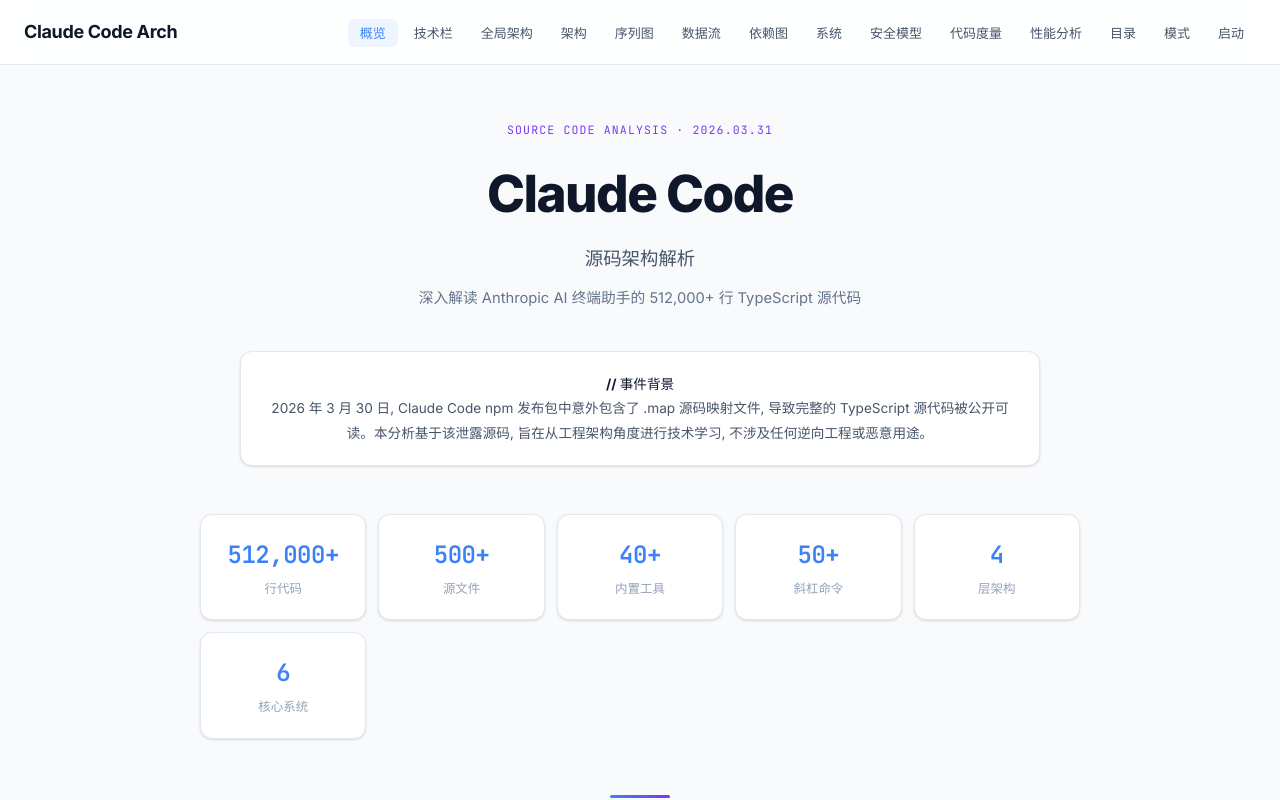
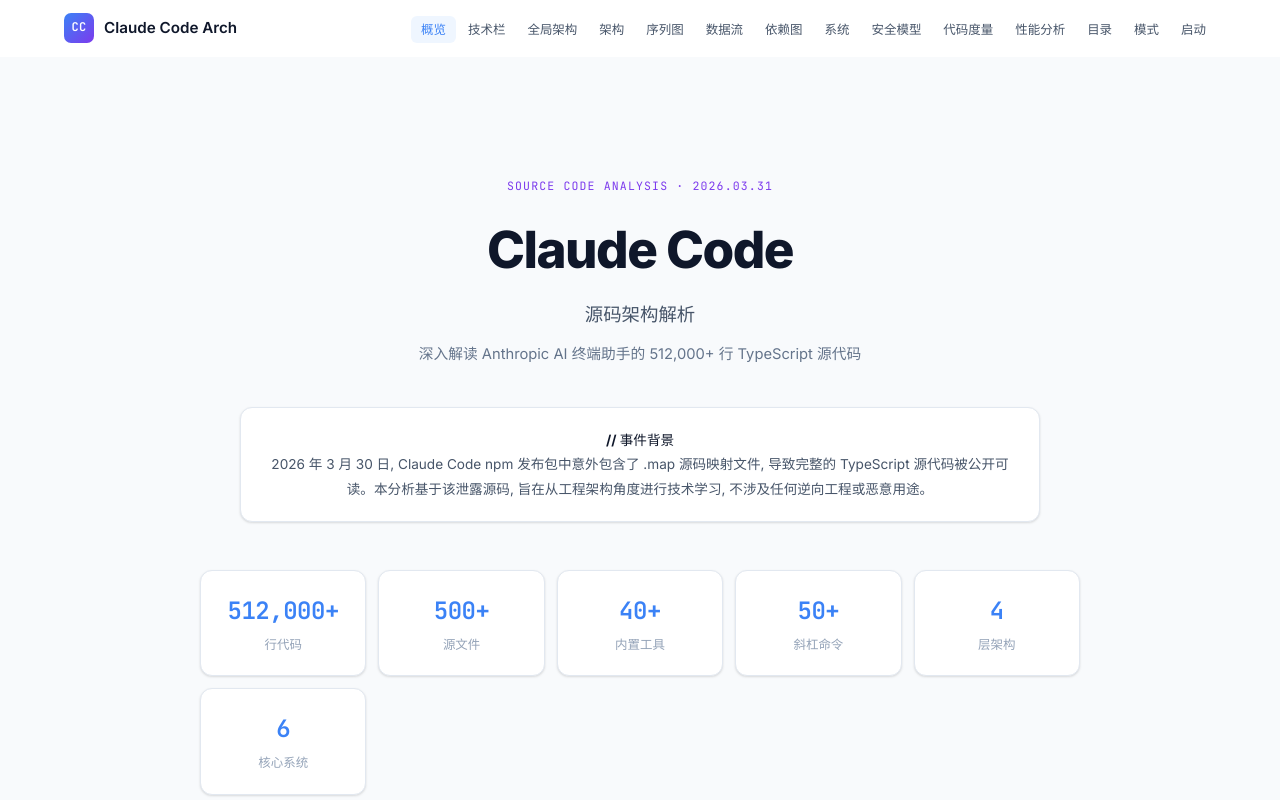
Before and after one commit to Tsutomu-miku/claude-code-architecture, a React (Vite) app: page / in a window 1280 px wide. Shown: the top 800 px of the page. Built offline with nearby package versions, Linux system fonts and the light colour scheme.

Commit message:
feat: rewrite Footer, DirTree, App, CodeMetrics to light professional theme

```diff
--- a/src/App.tsx
+++ b/src/App.tsx
@@ -18,20 +18,20 @@
 import Footer from './sections/Footer'
 
 const navItems = [
-  { id: 'hero', label: '概览' },
-  { id: 'tech', label: '技术栏' },
-  { id: 'global-arch', label: '全局架构' },
-  { id: 'arch', label: '架构' },
-  { id: 'sequence-diag', label: '序列图' },
-  { id: 'flow', label: '数据流' },
-  { id: 'dependency-graph', label: '依赖图' },
-  { id: 'systems', label: '系统' },
-  { id: 'security-model', label: '安全模型' },
-  { id: 'code-metrics', label: '代码度量' },
-  { id: 'performance', label: '性能分析' },
-  { id: 'tree', label: '目录' },
-  { id: 'patterns', label: '模式' },
-  { id: 'boot', label: '启动' },
+  { id: 'hero', label: '\u6982\u89C8' },
+  { id: 'tech', label: '\u6280\u672F\u680F' },
+  { id: 'global-arch', label: '\u5168\u5C40\u67B6\u6784' },
+  { id: 'arch', label: '\u67B6\u6784' },
+  { id: 'sequence-diag', label: '\u5E8F\u5217\u56FE' },
+  { id: 'flow', label: '\u6570\u636E\u6D41' },
+  { id: 'dependency-graph', label: '\u4F9D\u8D56\u56FE' },
+  { id: 'systems', label: '\u7CFB\u7EDF' },
+  { id: 'security-model', label: '\u5B89\u5168\u6A21\u578B' },
+  { id: 'code-metrics', label: '\u4EE3\u7801\u5EA6\u91CF' },
+  { id: 'performance', label: '\u6027\u80FD\u5206\u6790' },
+  { id: 'tree', label: '\u76EE\u5F55' },
+  { id: 'patterns', label: '\u6A21\u5F0F' },
+  { id: 'boot', label: '\u542F\u52A8' },
 ]
 
 export default function App() {
@@ -39,6 +39,19 @@
   const [mobileOpen, setMobileOpen] = useState(false)
   const [activeId, setActiveId] = useState('hero')
   const sectionsRef = useRef<Map<string, IntersectionObserverEntry>>(new Map())
+
+  useEffect(() => {
+    document.documentElement.style.background = '#f8fafc'
+    document.body.style.background = '#f8fafc'
+    document.body.style.color = '#0f172a'
+    document.body.style.fontFamily = "'Inter', system-ui, sans-serif"
+    return () => {
+      document.documentElement.style.background = ''
+      document.body.style.background = ''
+      document.body.style.color = ''
+      document.body.style.fontFamily = ''
+    }
+  }, [])
 
   useEffect(() => {
     const onScroll = () => setScrolled(window.scrollY > 10)
@@ -71,47 +84,194 @@
 
   return (
     <>
-      <nav className={`nav${scrolled ? ' scrolled' : ''}`}>
-        <div className="nav-inner">
-          <span className="nav-logo">Claude Code Arch</span>
-          <ul className="nav-links">
+      <nav style={{
+        position: 'fixed',
+        top: 0,
+        left: 0,
+        right: 0,
+        zIndex: 1000,
+        background: scrolled
+          ? 'rgba(255, 255, 255, 0.85)'
+          : 'rgba(255, 255, 255, 0.95)',
+        backdropFilter: 'blur(12px)',
+        WebkitBackdropFilter: 'blur(12px)',
+        borderBottom: scrolled ? '1px solid #e2e8f0' : '1px solid transparent',
+        transition: 'background 0.3s ease, border-color 0.3s ease, box-shadow 0.3s ease',
+        boxShadow: scrolled ? '0 1px 3px rgba(0,0,0,0.06)' : 'none',
+      }}>
+        <div style={{
+          maxWidth: 1200,
+          margin: '0 auto',
+          padding: '0 24px',
+          height: 56,
+          display: 'flex',
+          alignItems: 'center',
+          justifyContent: 'space-between',
+        }}>
+          <div style={{
+            display: 'flex',
+            alignItems: 'center',
+            gap: 10,
+            cursor: 'pointer',
+          }} onClick={() => scrollTo('hero')}>
+            <div style={{
+              width: 30,
+              height: 30,
+              borderRadius: 7,
+              background: 'linear-gradient(135deg, #3b82f6, #7c3aed)',
+              display: 'flex',
+              alignItems: 'center',
+              justifyContent: 'center',
+              color: '#ffffff',
+              fontFamily: "'JetBrains Mono', monospace",
+              fontSize: '0.75rem',
+              fontWeight: 800,
+              letterSpacing: '0.02em',
+            }}>
+              CC
+            </div>
+            <span style={{
+              fontFamily: "'Inter', system-ui, sans-serif",
+              fontSize: '0.95rem',
+              fontWeight: 600,
+              color: '#0f172a',
+            }}>
+              Claude Code Arch
+            </span>
+          </div>
+          <ul style={{
+            display: 'flex',
+            alignItems: 'center',
+            gap: 2,
+            listStyle: 'none',
+            margin: 0,
+            padding: 0,
+          }}>
+            <style>{`
+              .nav-desktop-links { display: flex !important; }
+              @media (max-width: 1024px) {
+                .nav-desktop-links { display: none !important; }
+              }
+            `}</style>
+            <div className="nav-desktop-links" style={{ display: 'flex', gap: 2 }}>
               {navItems.map(n => (
                 <li key={n.id}>
                   <a
                     href={`#${n.id}`}
-                  className={activeId === n.id ? 'active' : ''}
                     onClick={e => { e.preventDefault(); scrollTo(n.id) }}
+                    style={{
+                      fontFamily: "'Inter', system-ui, sans-serif",
+                      fontSize: '0.78rem',
+                      fontWeight: activeId === n.id ? 600 : 400,
+                      color: activeId === n.id ? '#3b82f6' : '#475569',
+                      textDecoration: 'none',
+                      padding: '6px 10px',
+                      borderRadius: 6,
+                      background: activeId === n.id ? '#eff6ff' : 'transparent',
+                      transition: 'all 0.15s ease',
+                      whiteSpace: 'nowrap',
+                    }}
                   >
                     {n.label}
                   </a>
                 </li>
               ))}
+            </div>
           </ul>
-          <button className="burger" onClick={() => setMobileOpen(!mobileOpen)}>
+          <style>{`
+            .nav-burger-btn { display: none !important; }
+            @media (max-width: 1024px) {
+              .nav-burger-btn { display: flex !important; }
+            }
+          `}</style>
+          <button
+            className="nav-burger-btn"
+            onClick={() => setMobileOpen(!mobileOpen)}
+            style={{
+              display: 'none',
+              alignItems: 'center',
+              justifyContent: 'center',
+              width: 36,
+              height: 36,
+              border: 'none',
+              background: 'transparent',
+              cursor: 'pointer',
+              fontSize: '1.3rem',
+              color: '#334155',
+              borderRadius: 6,
+            }}
+          >
             {mobileOpen ? '\u2715' : '\u2630'}
           </button>
         </div>
       </nav>
-      <div className={`mobile-menu${mobileOpen ? ' open' : ''}`}>
+      <style>{`
+        .mobile-nav-menu {
+          display: none;
+        }
+        @media (max-width: 1024px) {
+          .mobile-nav-menu {
+            display: flex;
+          }
+        }
+      `}</style>
+      {mobileOpen && (
+        <div
+          className="mobile-nav-menu"
+          style={{
+            position: 'fixed',
+            top: 56,
+            left: 0,
+            right: 0,
+            bottom: 0,
+            zIndex: 999,
+            background: 'rgba(255, 255, 255, 0.98)',
+            backdropFilter: 'blur(12px)',
+            WebkitBackdropFilter: 'blur(12px)',
+            flexDirection: 'column',
+            padding: '16px 24px',
+            overflowY: 'auto',
+            borderTop: '1px solid #e2e8f0',
+          }}
+        >
           {navItems.map(n => (
-          <a key={n.id} href={`#${n.id}`} onClick={e => { e.preventDefault(); scrollTo(n.id) }}>{n.label}</a>
+            <a
+              key={n.id}
+              href={`#${n.id}`}
+              onClick={e => { e.preventDefault(); scrollTo(n.id) }}
+              style={{
+                fontFamily: "'Inter', system-ui, sans-serif",
+                fontSize: '0.95rem',
+                fontWeight: activeId === n.id ? 600 : 400,
+                color: activeId === n.id ? '#3b82f6' : '#334155',
+                textDecoration: 'none',
+                padding: '12px 16px',
+                borderRadius: 8,
+                background: activeId === n.id ? '#eff6ff' : 'transparent',
+                transition: 'all 0.15s ease',
+                display: 'block',
+              }}
+            >
+              {n.label}
+            </a>
           ))}
         </div>
-      <main>
-        <Hero />
-        <TechStack />
-        <GlobalArch />
-        <Architecture />
-        <SequenceDiag />
-        <DataFlow />
-        <DependencyGraph />
-        <Systems />
-        <SecurityModel />
-        <CodeMetrics />
-        <Performance />
-        <DirTree />
-        <Patterns />
-        <BootSeq />
+      )}
+      <main style={{ paddingTop: 56 }}>
+        <div style={{ background: '#ffffff' }}><Hero /></div>
+        <div style={{ background: '#f8fafc' }}><TechStack /></div>
+        <div style={{ background: '#ffffff' }}><GlobalArch /></div>
+        <div style={{ background: '#f8fafc' }}><Architecture /></div>
+        <div style={{ background: '#ffffff' }}><SequenceDiag /></div>
+        <div style={{ background: '#f8fafc' }}><DataFlow /></div>
+        <div style={{ background: '#ffffff' }}><DependencyGraph /></div>
+        <div style={{ background: '#f8fafc' }}><Systems /></div>
+        <div style={{ background: '#ffffff' }}><SecurityModel /></div>
+        <div style={{ background: '#f8fafc' }}><CodeMetrics /></div>
+        <div style={{ background: '#ffffff' }}><Performance /></div>
+        <div style={{ background: '#f8fafc' }}><DirTree /></div>
+        <div style={{ background: '#ffffff' }}><Patterns /></div>
+        <div style={{ background: '#f8fafc' }}><BootSeq /></div>
         <Footer />
       </main>
     </>
--- a/src/sections/DirTree.tsx
+++ b/src/sections/DirTree.tsx
@@ -76,29 +76,146 @@
 
 function TreeItem({ node, depth = 0 }: { node: TreeNode; depth?: number }) {
   const [open, setOpen] = useState(depth < 1)
+  const [hovered, setHovered] = useState(false)
   const hasKids = !!node.children?.length
   const isDir = hasKids || node.name.endsWith('/')
 
   return (
-    <div className="tree-item" style={{ paddingLeft: depth * 20 }}>
-      <div className={`tree-row${hasKids ? ' clickable' : ''}`} onClick={() => hasKids && setOpen(!open)}>
-        <span className="tree-toggle">{hasKids ? (open ? '\u25BE' : '\u25B8') : '\u00B7'}</span>
-        <span className={`tree-name${isDir ? ' dir' : ''}`}>{node.name}</span>
-        {node.size && <span className="tree-size">{node.size}</span>}
-        {node.desc && <span className="tree-desc">{node.desc}</span>}
+    <div style={{ paddingLeft: depth > 0 ? 20 : 0 }}>
+      {depth > 0 && (
+        <div style={{
+          position: 'absolute',
+          left: depth * 20 - 10,
+          top: 0,
+          bottom: 0,
+          width: 1,
+          background: '#e2e8f0',
+          pointerEvents: 'none',
+        }} />
+      )}
+      <div
+        style={{
+          display: 'flex',
+          alignItems: 'center',
+          gap: 8,
+          padding: '4px 8px',
+          borderRadius: 6,
+          cursor: hasKids ? 'pointer' : 'default',
+          background: hovered ? '#f1f5f9' : 'transparent',
+          transition: 'background 0.15s ease',
+          position: 'relative',
+        }}
+        onClick={() => hasKids && setOpen(!open)}
+        onMouseEnter={() => setHovered(true)}
+        onMouseLeave={() => setHovered(false)}
+      >
+        <span style={{
+          fontFamily: "'JetBrains Mono', monospace",
+          fontSize: '0.7rem',
+          color: '#94a3b8',
+          width: 14,
+          textAlign: 'center',
+          flexShrink: 0,
+          userSelect: 'none',
+        }}>
+          {hasKids ? (open ? '\u25BE' : '\u25B8') : '\u00B7'}
+        </span>
+        <span style={{
+          fontSize: '0.85rem',
+          flexShrink: 0,
+          width: 18,
+          textAlign: 'center',
+        }}>
+          {isDir ? '\u{1F4C1}' : '\u{1F4C4}'}
+        </span>
+        <span style={{
+          fontFamily: "'JetBrains Mono', monospace",
+          fontSize: '0.82rem',
+          fontWeight: isDir ? 600 : 400,
+          color: isDir ? '#d97706' : '#3b82f6',
+        }}>
+          {node.name}
+        </span>
+        {node.size && (
+          <span style={{
+            fontFamily: "'JetBrains Mono', monospace",
+            fontSize: '0.65rem',
+            color: '#94a3b8',
+            background: '#f1f5f9',
+            padding: '1px 6px',
+            borderRadius: 3,
+            flexShrink: 0,
+          }}>
+            {node.size}
+          </span>
+        )}
+        {node.desc && (
+          <span style={{
+            fontFamily: "'Inter', system-ui, sans-serif",
+            fontSize: '0.75rem',
+            color: '#64748b',
+            marginLeft: 'auto',
+            flexShrink: 0,
+          }}>
+            {node.desc}
+          </span>
+        )}
       </div>
-      {hasKids && open && node.children!.map((c, i) => <TreeItem key={i} node={c} depth={depth + 1} />)}
+      {hasKids && open && (
+        <div style={{ position: 'relative' }}>
+          {node.children!.map((c, i) => (
+            <TreeItem key={i} node={c} depth={depth + 1} />
+          ))}
+        </div>
+      )}
     </div>
   )
 }
 
 export default function DirTree() {
   return (
-    <section id="tree" className="section">
-      <span className="section-tag">05 / Directory</span>
-      <h2 className="section-title">目录结构</h2>
-      <p className="section-desc">src/ 下的核心文件与子目录一览</p>
-      <div className="dir-tree" style={{ background: 'var(--bg-card)', borderRadius: 12, padding: '20px 16px', border: '1px solid var(--border)' }}>
+    <section id="tree" style={{
+      padding: '80px 24px',
+      maxWidth: 900,
+      margin: '0 auto',
+    }}>
+      <div style={{ textAlign: 'center', marginBottom: 48 }}>
+        <span style={{
+          fontFamily: "'JetBrains Mono', monospace",
+          fontSize: '0.75rem',
+          color: '#94a3b8',
+          textTransform: 'uppercase',
+          letterSpacing: '0.1em',
+        }}>
+          05 / Directory
+        </span>
+        <h2 style={{
+          fontSize: '2rem',
+          fontWeight: 700,
+          color: '#0f172a',
+          margin: '12px 0 16px',
+          fontFamily: "'Inter', system-ui, sans-serif",
+        }}>
+          \u76EE\u5F55\u7ED3\u6784
+        </h2>
+        <p style={{
+          fontSize: '1rem',
+          color: '#475569',
+          maxWidth: 500,
+          margin: '0 auto',
+          lineHeight: 1.6,
+          fontFamily: "'Inter', system-ui, sans-serif",
+        }}>
+          src/ \u4E0B\u7684\u6838\u5FC3\u6587\u4EF6\u4E0E\u5B50\u76EE\u5F55\u4E00\u89C8
+        </p>
+      </div>
+      <div style={{
+        background: '#ffffff',
+        borderRadius: 12,
+        padding: '20px 16px',
+        border: '1px solid #e2e8f0',
+        boxShadow: '0 1px 3px rgba(0,0,0,0.08), 0 1px 2px rgba(0,0,0,0.06)',
+      }}>
         <TreeItem node={tree} />
       </div>
     </section>
--- a/src/sections/Footer.tsx
+++ b/src/sections/Footer.tsx
@@ -1,8 +1,43 @@
 export default function Footer() {
   return (
-    <footer className="footer">
-      <p>源码来自 <a href="https://github.com/anthropics/claude-code" target="_blank" rel="noopener noreferrer">github.com/anthropics/claude-code</a></p>
-      <p>本站仅用于技术学习和架构分析</p>
+    <footer style={{
+      background: '#f1f5f9',
+      borderTop: '1px solid #e2e8f0',
+      padding: '32px 24px',
+      textAlign: 'center',
+    }}>
+      <p style={{
+        fontSize: '0.88rem',
+        color: '#475569',
+        margin: '0 0 8px',
+        fontFamily: "'Inter', system-ui, sans-serif",
+        lineHeight: 1.6,
+      }}>
+        源码来自{' '}
+        <a
+          href="https://github.com/anthropics/claude-code"
+          target="_blank"
+          rel="noopener noreferrer"
+          style={{
+            color: '#3b82f6',
+            textDecoration: 'none',
+            fontWeight: 500,
+            transition: 'color 0.15s ease',
+          }}
+          onMouseEnter={(e) => (e.currentTarget.style.color = '#2563eb')}
+          onMouseLeave={(e) => (e.currentTarget.style.color = '#3b82f6')}
+        >
+          github.com/anthropics/claude-code
+        </a>
+      </p>
+      <p style={{
+        fontSize: '0.82rem',
+        color: '#94a3b8',
+        margin: 0,
+        fontFamily: "'Inter', system-ui, sans-serif",
+      }}>
+        本站仅用于技术学习和架构分析
+      </p>
     </footer>
   )
 }
```
Lines whose indentation alone changed are shown as unchanged.
